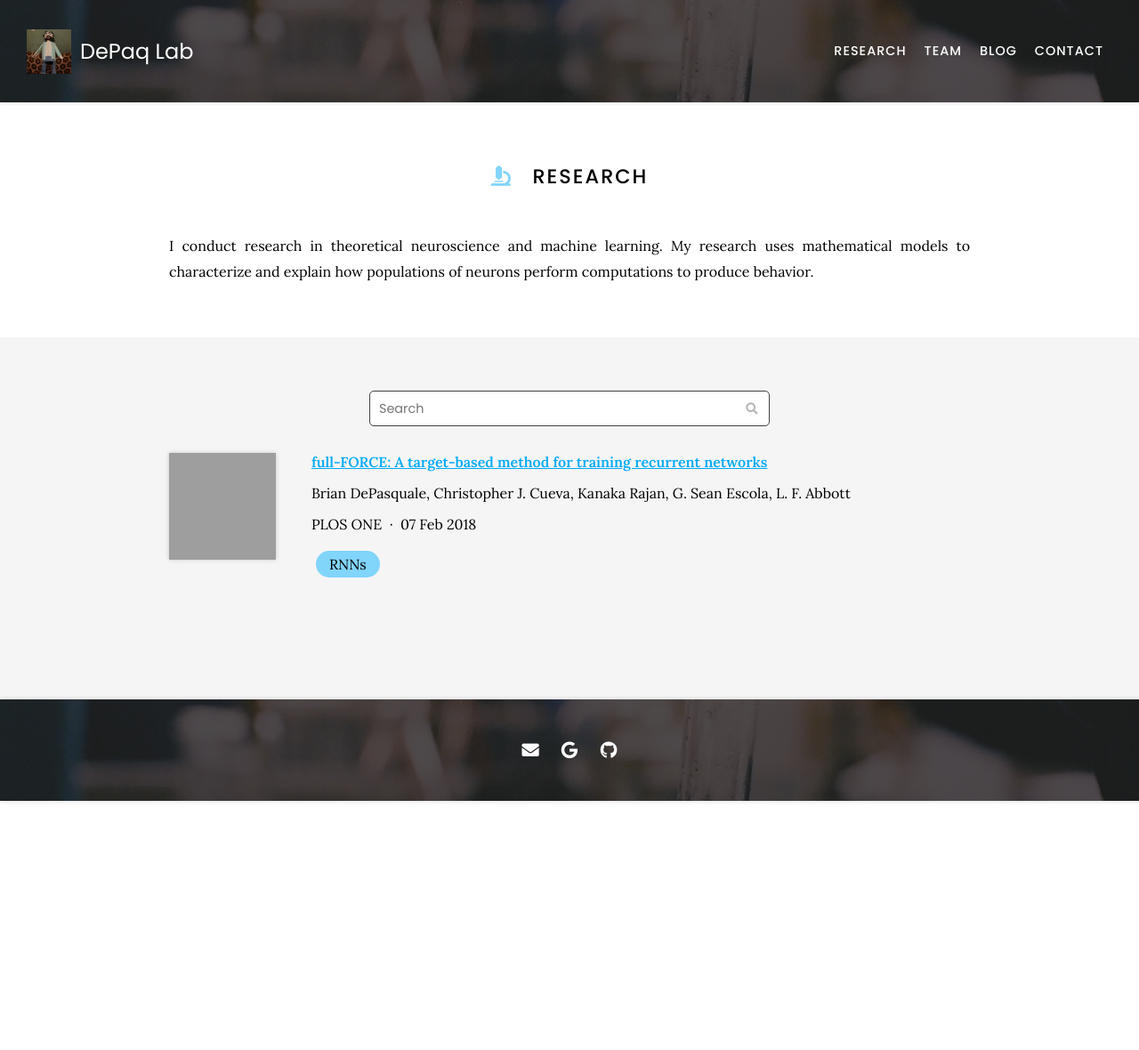
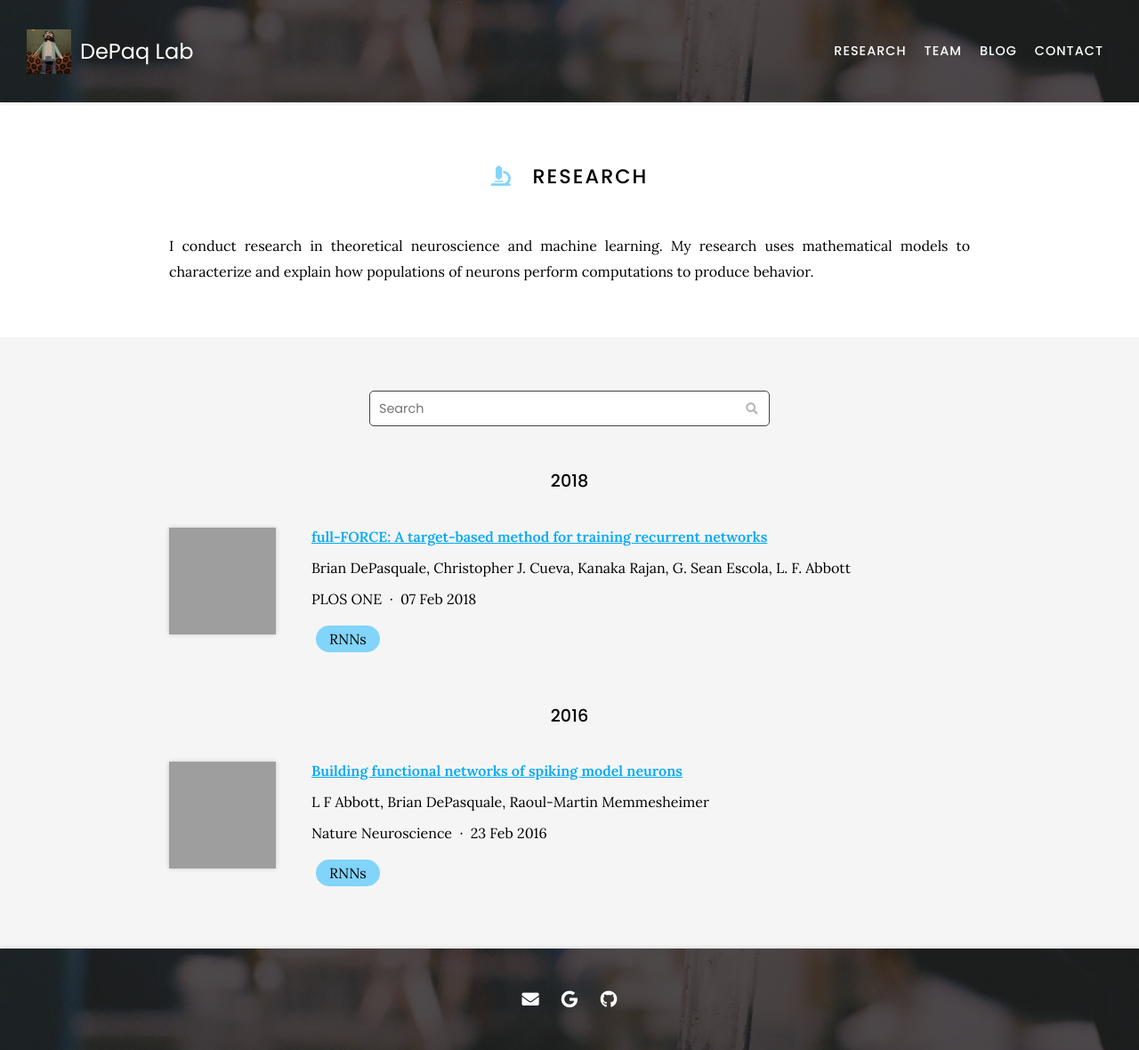
Before and after one commit to GrantMcConachie/depasquale-lab.github.io, a Jekyll site: the page built from research/index.md, in a window 1280 px wide. Shown: the whole page at 89% size. Built offline with Jekyll 4.4.1, drawn with Linux system fonts in a browser that asks for light colours; nearby versions of some CDN libraries; before the commit the page ends 900 px from its top, so only the background shows below that; grey boxes are pictures that could not be loaded.

Commit message:
Generate citations

```diff
--- a/_data/citations.yaml
+++ b/_data/citations.yaml
@@ -1,6 +1,6 @@
 # GENERATED AUTOMATICALLY, DO NOT EDIT
 
-- id: 10.1371/journal.pone.0191527
+- id: doi:10.1371/journal.pone.0191527
   title: 'full-FORCE: A target-based method for training recurrent networks'
   authors:
   - Brian DePasquale
@@ -14,3 +14,15 @@
   image: https://journals.plos.org/plosone/article/figure/image?size=large&id=10.1371/journal.pone.0191527.g001
   tags:
   - RNNs
+- id: doi:10.1038/nn.4241
+  title: Building functional networks of spiking model neurons
+  authors:
+  - L F Abbott
+  - Brian DePasquale
+  - Raoul-Martin Memmesheimer
+  publisher: Nature Neuroscience
+  date: '2016-02-23'
+  link: https://doi.org/f8bppw
+  image: https://media.springernature.com/full/springer-static/image/art%3A10.1038%2Fnn.4241/MediaObjects/41593_2016_Article_BFnn4241_Fig1_HTML.jpg?as=webp
+  tags:
+  - RNNs
```
